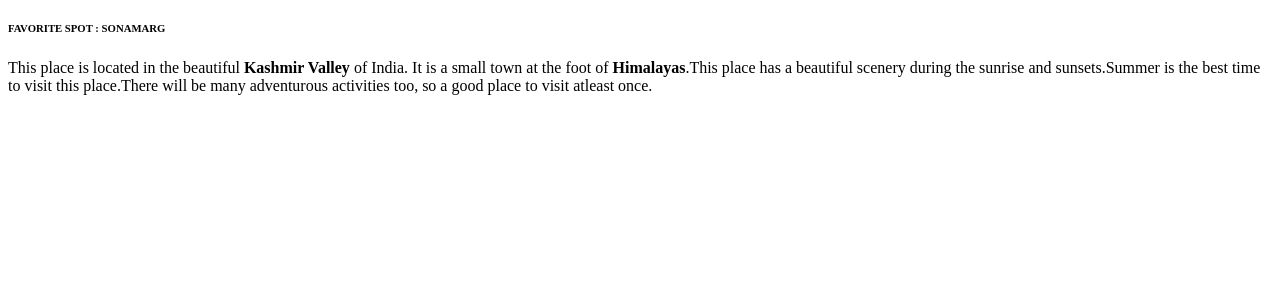
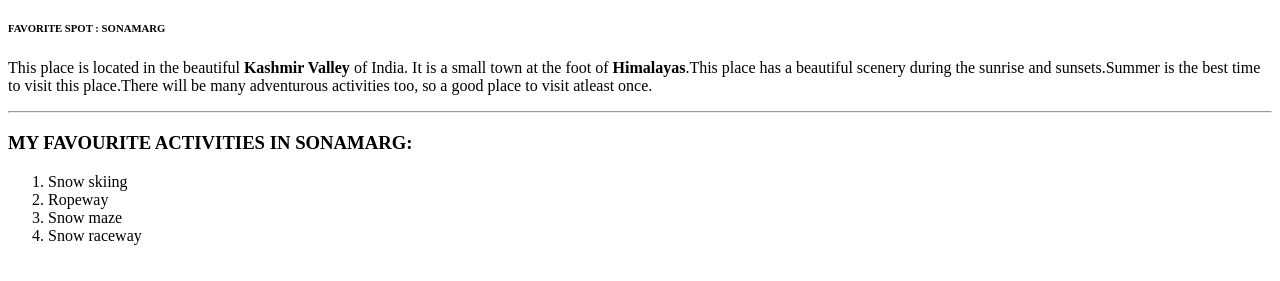
Before and after one commit to 44-563-WebApps-F23/44563-webapps-f23-assignment3-Srinadh1998-hub, a plain HTML site: page index.html in a window 1280 px wide. Shown: the part 61-342 px from the top of the page. Drawn offline with Linux system fonts and the light colour scheme.

Commit message:
Added activities in html file

```diff
--- a/index.html
+++ b/index.html
@@ -9,5 +9,13 @@
         <h1>SRINADH BOKKISAM</h1>
         <h6>FAVORITE SPOT : SONAMARG</h6>
         <p>This place is located in the beautiful <b>Kashmir Valley</b> of India. It is a small town at the foot of <b>Himalayas</b>.This place has a beautiful scenery during the sunrise and sunsets.Summer is the best time to visit this place.There will be many adventurous activities too, so a good place to visit atleast once.</p>
+        <hr>
+        <h3>MY FAVOURITE ACTIVITIES IN SONAMARG:</h3>
+        <ol>
+            <li>Snow skiing</li>
+            <li>Ropeway</li>
+            <li>Snow maze</li>
+            <li>Snow raceway</li>
+        </ol>
     </body>
     </html>
```
